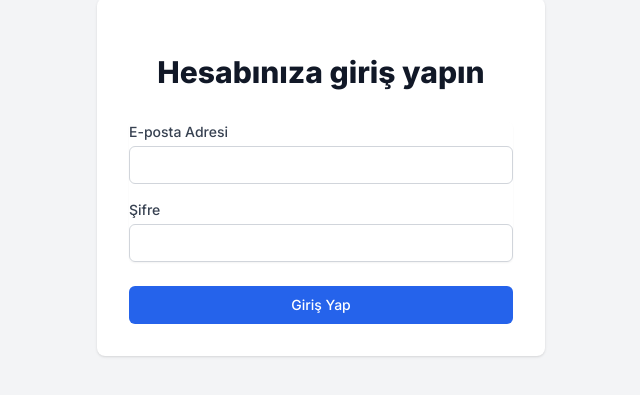
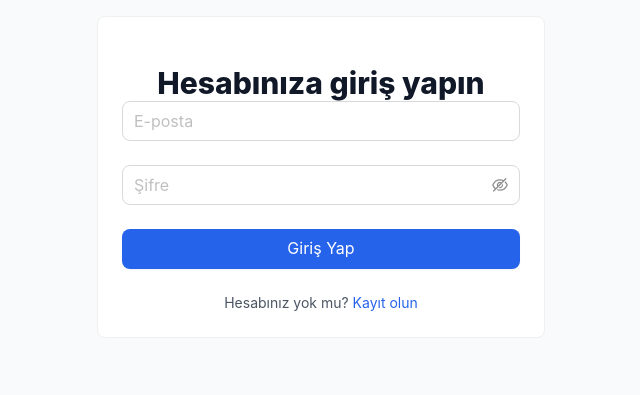
Before and after one commit to turalbabayev/filo-yonetim-sistemi, a Next.js app: page /auth/login in a window 1280 px wide. Shown: the part 223-618 px from the top of the page, without its empty margins (319-959 px from the left). Built offline with nearby package versions, Linux system fonts and the light colour scheme; no server answers.

Commit message:
Update page.tsx

```diff
--- a/src/app/auth/login/page.tsx
+++ b/src/app/auth/login/page.tsx
@@ -1,116 +1,89 @@
 'use client';
 
-import React, { useState } from 'react';
+import React, { Suspense } from 'react';
 import { useRouter, useSearchParams } from 'next/navigation';
-import { loginUser } from '../../../lib/firebase/services';
+import { useAuth } from '@/contexts/AuthContext';
+import { Button, Card, Form, Input, message } from 'antd';
+import Link from 'next/link';
 
-export default function LoginPage() {
+function LoginForm() {
   const router = useRouter();
   const searchParams = useSearchParams();
-  const [email, setEmail] = useState('');
-  const [password, setPassword] = useState('');
-  const [error, setError] = useState('');
-  const [loading, setLoading] = useState(false);
+  const { login } = useAuth();
+  const [form] = Form.useForm();
 
-  // Kayıt başarılı mesajını göster
-  const registered = searchParams.get('registered');
-  const [showSuccess, setShowSuccess] = useState(registered === 'true');
-
-  const handleSubmit = async (e: React.FormEvent) => {
-    e.preventDefault();
-    setError('');
-    setLoading(true);
-
+  const handleSubmit = async (values: { email: string; password: string }) => {
     try {
-      const user = await loginUser(email, password);
-      console.log('Giriş başarılı:', user);
-
-      // Her iki yönlendirme yöntemini de deneyelim
-      router.push('/dashboard');
-      window.location.href = '/dashboard';
-
+      await login(values.email, values.password);
+      const redirectTo = searchParams.get('redirectTo') || '/dashboard';
+      router.push(redirectTo);
     } catch (error: any) {
-      console.error('Giriş hatası:', error);
-      setError(error.message);
-    } finally {
-      setLoading(false);
+      message.error(error.message || 'Giriş yapılırken bir hata oluştu');
     }
   };
 
   return (
-    <div className="min-h-screen flex items-center justify-center bg-gray-100 py-12 px-4 sm:px-6 lg:px-8">
-      <div className="max-w-md w-full space-y-8 bg-white p-8 rounded-lg shadow">
+    <div className="min-h-screen flex items-center justify-center bg-gray-50 py-12 px-4 sm:px-6 lg:px-8">
+      <Card className="max-w-md w-full space-y-8">
         <div>
           <h2 className="mt-6 text-center text-3xl font-extrabold text-gray-900">
             Hesabınıza giriş yapın
           </h2>
         </div>
+        <Form
+          form={form}
+          name="login"
+          onFinish={handleSubmit}
+          layout="vertical"
+          requiredMark={false}
+        >
+          <Form.Item
+            name="email"
+            rules={[
+              { required: true, message: 'Lütfen e-posta adresinizi girin' },
+              { type: 'email', message: 'Geçerli bir e-posta adresi girin' }
+            ]}
+          >
+            <Input size="large" placeholder="E-posta" />
+          </Form.Item>
 
-        {showSuccess && (
-          <div className="bg-green-50 border border-green-400 text-green-700 px-4 py-3 rounded relative" role="alert">
-            <span className="block sm:inline">Kayıt başarılı! Şimdi giriş yapabilirsiniz.</span>
-            <span className="absolute top-0 bottom-0 right-0 px-4 py-3">
-              <button onClick={() => setShowSuccess(false)} className="text-green-700">
-                <span className="sr-only">Kapat</span>
-                <svg className="h-6 w-6" fill="none" viewBox="0 0 24 24" stroke="currentColor">
-                  <path strokeLinecap="round" strokeLinejoin="round" strokeWidth="2" d="M6 18L18 6M6 6l12 12" />
-                </svg>
-              </button>
-            </span>
-          </div>
-        )}
+          <Form.Item
+            name="password"
+            rules={[{ required: true, message: 'Lütfen şifrenizi girin' }]}
+          >
+            <Input.Password size="large" placeholder="Şifre" />
+          </Form.Item>
 
-        {error && (
-          <div className="bg-red-50 border border-red-400 text-red-700 px-4 py-3 rounded relative" role="alert">
-            <span className="block sm:inline">{error}</span>
-          </div>
-        )}
+          <Form.Item>
+            <Button
+              type="primary"
+              htmlType="submit"
+              size="large"
+              block
+              className="bg-blue-600 hover:bg-blue-700 text-white border-none shadow-sm"
+            >
+              Giriş Yap
+            </Button>
+          </Form.Item>
+        </Form>
 
-        <form className="mt-8 space-y-6" onSubmit={handleSubmit}>
-          <div className="rounded-md shadow-sm space-y-4">
-            <div>
-              <label htmlFor="email-address" className="block text-sm font-medium text-gray-700">
-                E-posta Adresi
-              </label>
-              <input
-                id="email-address"
-                name="email"
-                type="email"
-                autoComplete="email"
-                required
-                className="mt-1 appearance-none rounded-md relative block w-full px-3 py-2 border border-gray-300 placeholder-gray-500 text-gray-900 focus:outline-none focus:ring-blue-500 focus:border-blue-500 sm:text-sm"
-                value={email}
-                onChange={(e) => setEmail(e.target.value)}
-              />
-            </div>
-            <div>
-              <label htmlFor="password" className="block text-sm font-medium text-gray-700">
-                Şifre
-              </label>
-              <input
-                id="password"
-                name="password"
-                type="password"
-                autoComplete="current-password"
-                required
-                className="mt-1 appearance-none rounded-md relative block w-full px-3 py-2 border border-gray-300 placeholder-gray-500 text-gray-900 focus:outline-none focus:ring-blue-500 focus:border-blue-500 sm:text-sm"
-                value={password}
-                onChange={(e) => setPassword(e.target.value)}
-              />
-            </div>
-          </div>
-
-          <div>
-            <button
-              type="submit"
-              disabled={loading}
-              className="group relative w-full flex justify-center py-2 px-4 border border-transparent text-sm font-medium rounded-md text-white bg-blue-600 hover:bg-blue-700 focus:outline-none focus:ring-2 focus:ring-offset-2 focus:ring-blue-500 disabled:opacity-50"
-            >
-              {loading ? 'Giriş yapılıyor...' : 'Giriş Yap'}
-            </button>
-          </div>
-        </form>
-      </div>
+        <div className="text-center">
+          <p className="text-sm text-gray-600">
+            Hesabınız yok mu?{' '}
+            <Link href="/auth/register" className="text-blue-600 hover:text-blue-500">
+              Kayıt olun
+            </Link>
+          </p>
+        </div>
+      </Card>
     </div>
   );
 }
+
+export default function LoginPage() {
+  return (
+    <Suspense fallback={<div>Yükleniyor...</div>}>
+      <LoginForm />
+    </Suspense>
+  );
+}
```
